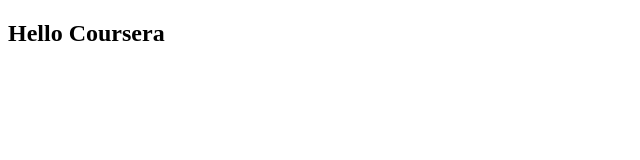
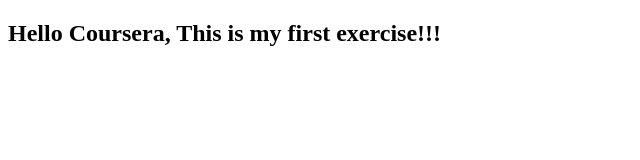
Before and after one commit to claudedevHabib/ClaudeTest, a plain HTML site: page learnProj/index.html in a window 1280 px wide. Shown: the whole page, without its empty margins (0-640 px from the left). Drawn offline with Linux system fonts and the light colour scheme.

Commit message:
Update 1

```diff
--- a/learnProj/index.html
+++ b/learnProj/index.html
@@ -5,6 +5,6 @@
 </head>
 <body>
 
-<h2>Hello Coursera</h2>
+<h2>Hello Coursera, This is my first exercise!!!</h2>
 </body>
 </html>
```
